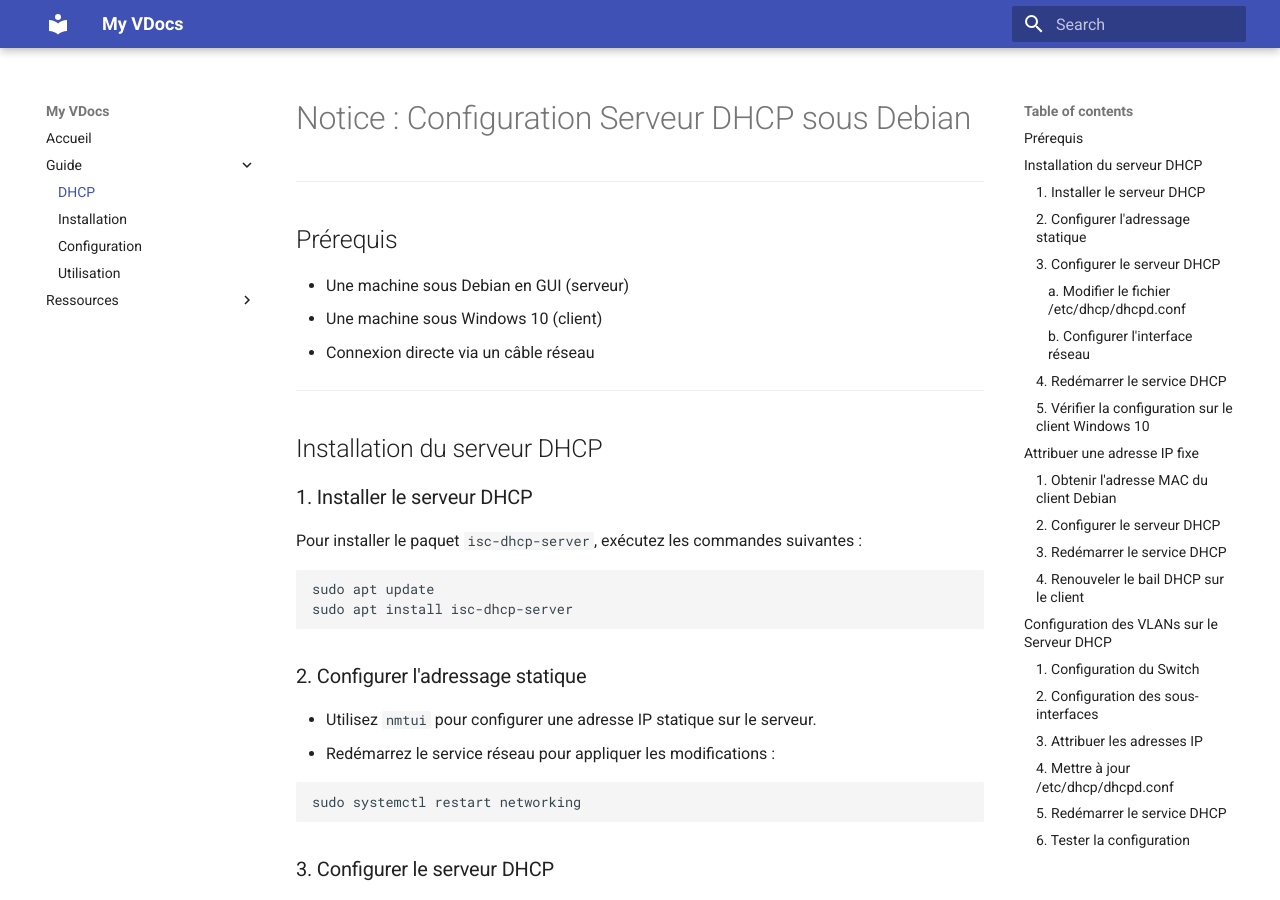
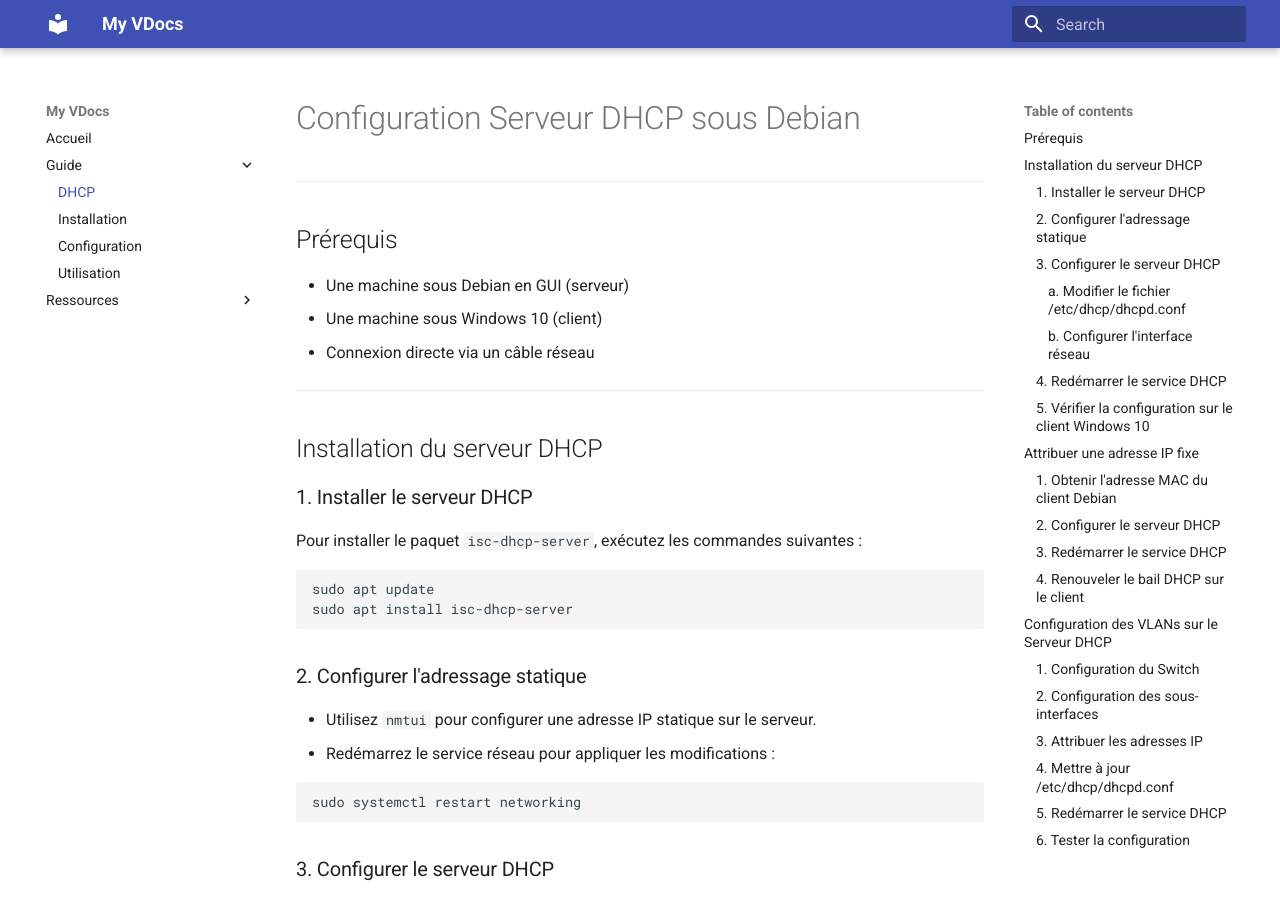
Before and after one commit to LogoViktor/My-VDocs, an MkDocs documentation site: the page built from docs/guide/Notice-DHCP.md, in a window 1280 px wide and 900 px high. Built offline with MkDocs 1.6.1 and Material for MkDocs 9.7.7, drawn with Linux system fonts in a browser that asks for light colours.

Commit message:
Update Notice-DHCP.md

```diff
--- a/docs/guide/Notice-DHCP.md
+++ b/docs/guide/Notice-DHCP.md
@@ -1,4 +1,4 @@
-# Notice : Configuration Serveur DHCP sous Debian
+# Configuration Serveur DHCP sous Debian
 
 ---
 ## Prérequis
```
